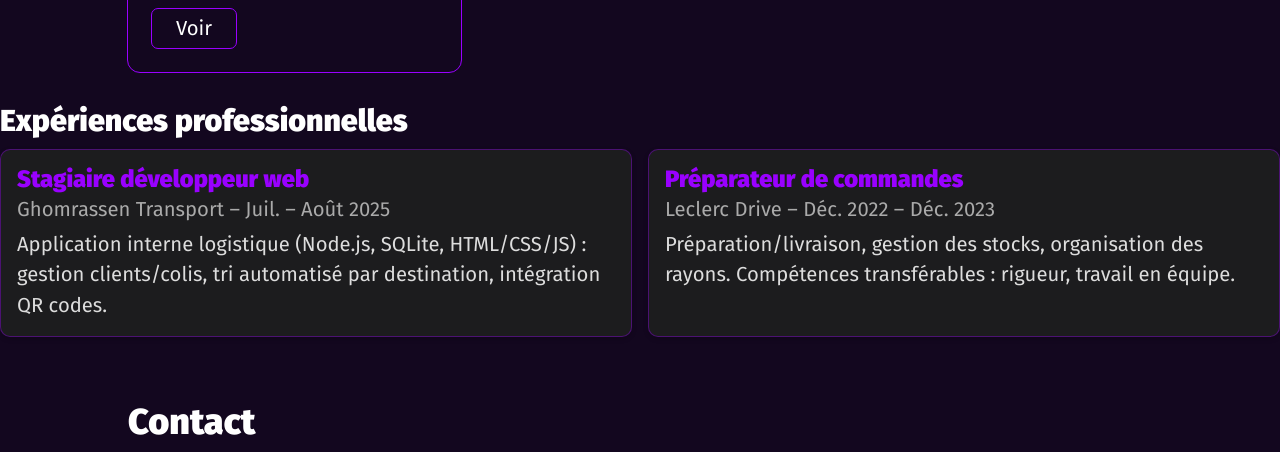
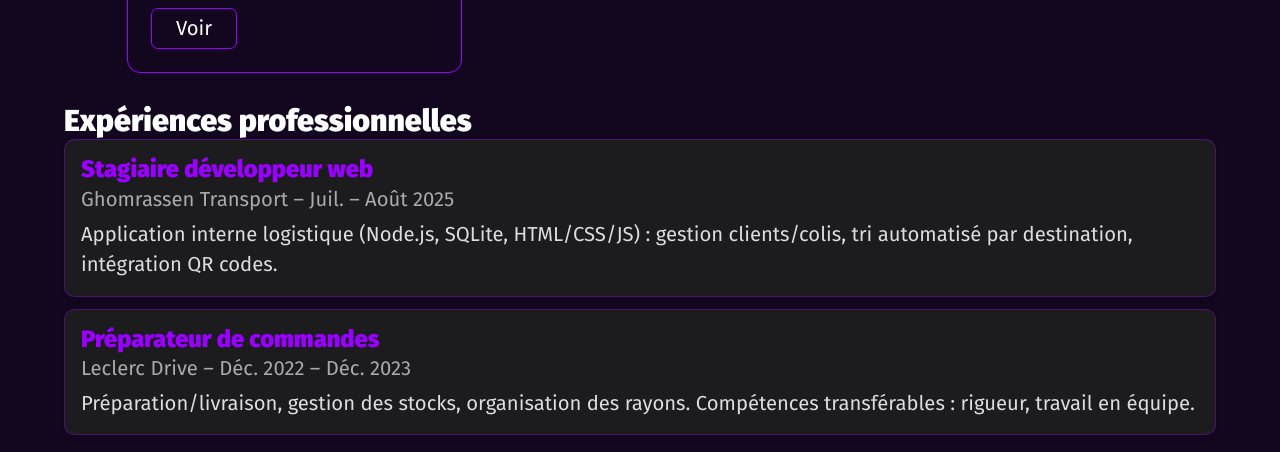
Before and after one commit to achachziad/achachziad.github.io, a plain HTML site: page index.html in a window 1280 px wide. Shown: the part 2185-2637 px from the top of the page. Drawn offline with nearby package versions, Linux system fonts and the light colour scheme.

Commit message:
More cchange

```diff
--- a/assets/style/style.css
+++ b/assets/style/style.css
@@ -519,54 +519,37 @@ footer #settings-button:hover {
   transform: scale(0.5) !important; /* Shrinks the box */
   pointer-events: none !important; /* Prevents interactions when hidden */
 }
+/* Section expériences */
+/* Uniformiser le conteneur des expériences avec les autres sections */
+#experience {
+  margin: 32px auto;           /* espace haut/bas */
+  padding: 0;                  /* retire les paddings parasites */
+  max-width: 1200px;           /* même largeur que les autres sections */
+  width: 90%;                  /* centré comme le reste */
+}
 
-.experience-card {
+
+/* Toujours une seule colonne (empilé) */
+#experience-card-container{
+  display: grid;
+  grid-template-columns: 1fr; /* 1 seule colonne */
+  gap: 12px;                  /* espace vertical entre cartes */
+}
+
+/* Carte expérience: même thème que le site */
+.experience-card{
   background: #1C1C1E;
   border: 1px solid var(--color-highlight);
   border-radius: 10px;
-  padding: 15px;
-  margin: 10px 0;
-  box-shadow: 0 2px 5px rgba(0,0,0,0.2);
-}
-.experience-card h3 {
-  margin: 0;
-  color: var(--color-primary);
-}
-.experience-card h4 {
-  margin: 5px 0;
-  font-weight: normal;
-  color: #aaa;
-}
-.experience-card p {
-  margin: 0;
-}
-/* Section spacing */
-#experience { margin: 32px 0; }
-
-/* Grille identique aux projets */
-#experience-card-container{
-  display: grid;
-  grid-template-columns: repeat(auto-fit, minmax(260px, 1fr));
-  gap: 16px;
+  padding: 16px;
+  box-shadow: 0 2px 5px rgba(0,0,0,.2);
+  width: 100%;               /* pleine largeur du container */
 }
 
-/* Carte expérience = thème du site */
-.experience-card{
-  background: #1C1C1E;                          /* fond comme le reste */
-  border: 1px solid var(--color-highlight);      /* liseré thème */
-  border-radius: 10px;
-  padding: 16px;
-  box-shadow: 0 2px 5px rgba(0,0,0,.2);
-}
+.experience-card h3{ margin:0 0 4px; color: var(--color-primary); }
+.experience-card h4{ margin:0 0 8px; font-weight:500; color:#aaa; }
+.experience-card p{  margin:0; color:#ddd; line-height:1.5; }
 
-/* Titres et texte */
-.experience-card h3{ margin:0 0 4px; color: var(--color-primary); }
-.experience-card h4{
-  margin: 0 0 8px;
-  font-weight: 500;
-  color: #aaa;
-}
-.experience-card p{ margin:0; color:#ddd; line-height:1.5; }
 
 
 /*# sourceMappingURL=style.css.map */
```
